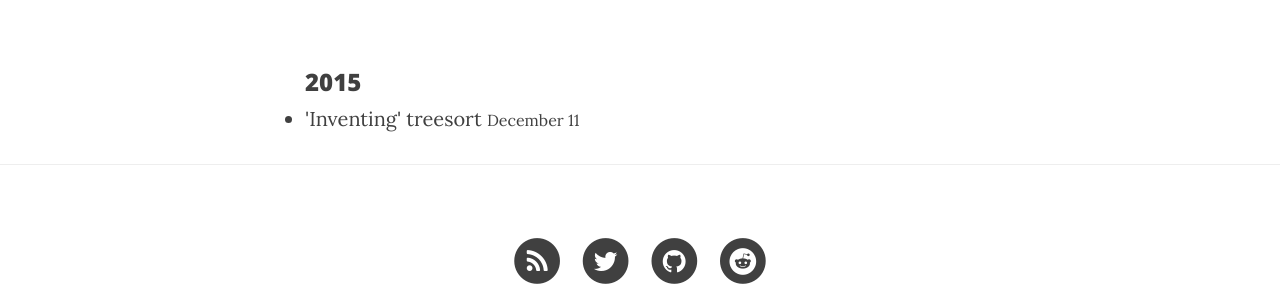
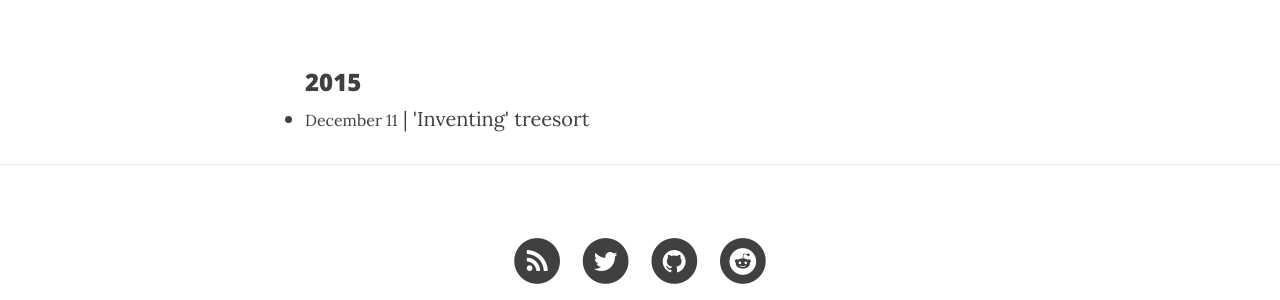
Before and after one commit to nicolas-siplis-zz/nicolas-siplis.github.io, a Jekyll site: the page built from archive.html, in a window 1280 px wide. Shown: the part 423-723 px from the top of the page. Built offline with Jekyll 4.4.1, drawn with Linux system fonts in a browser that asks for light colours; nearby versions of some CDN libraries.

```diff
--- a/archive.html
+++ b/archive.html
@@ -16,6 +16,6 @@ title: "Archive"
       {% endif %}
     {% endunless %}
 
-    <li><a href="{{ post.url }}">{{ post.title }}</a>     <font size="3">{{ post.date | date:"%B %d" }}</font> </li>
+    <li><font size="3">{{ post.date | date:"%B %d" }}</font> | <a href="{{ post.url }}">{{ post.title }}</a></li>
   {% endfor %}
 </ul>
```
